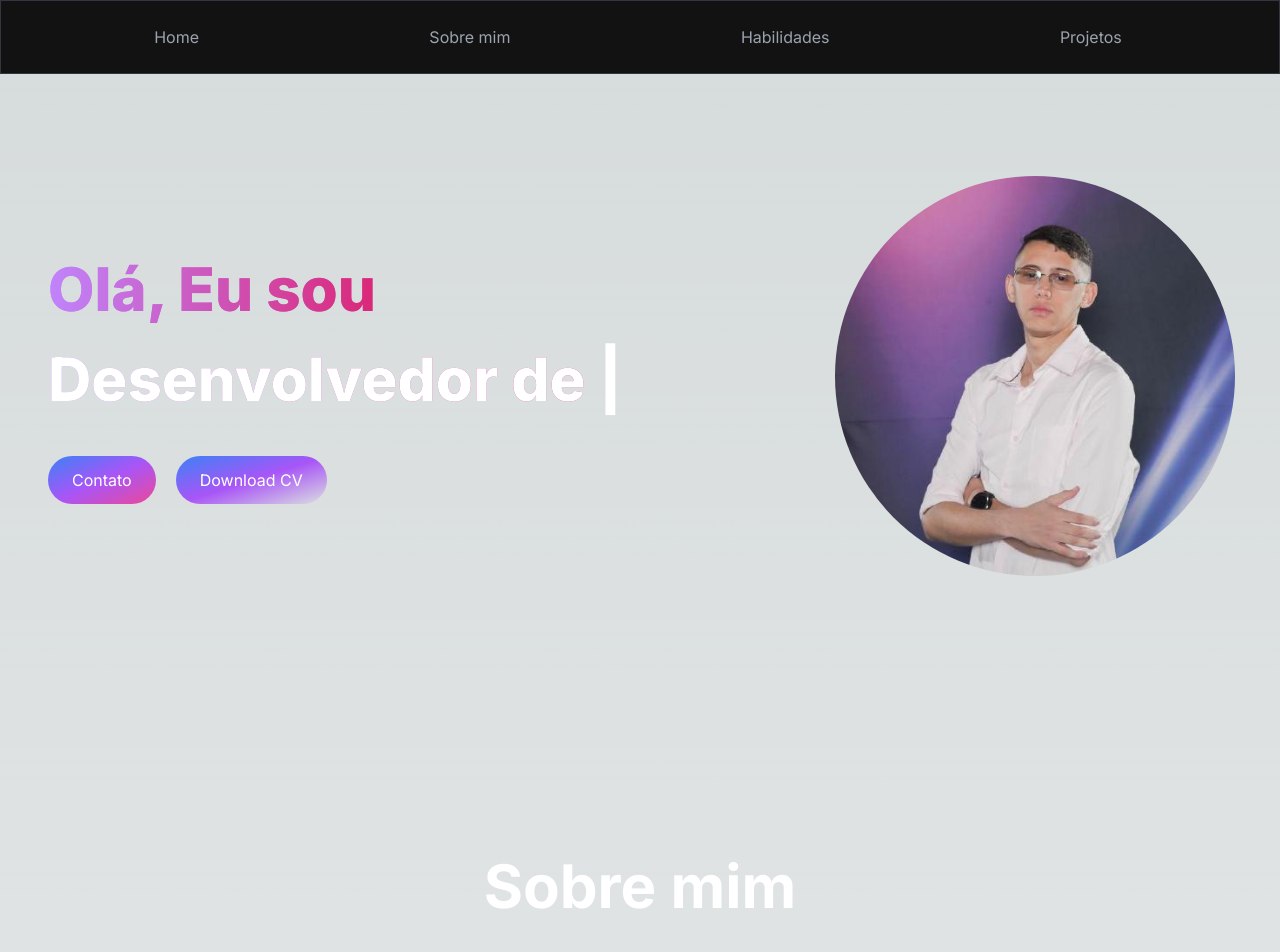
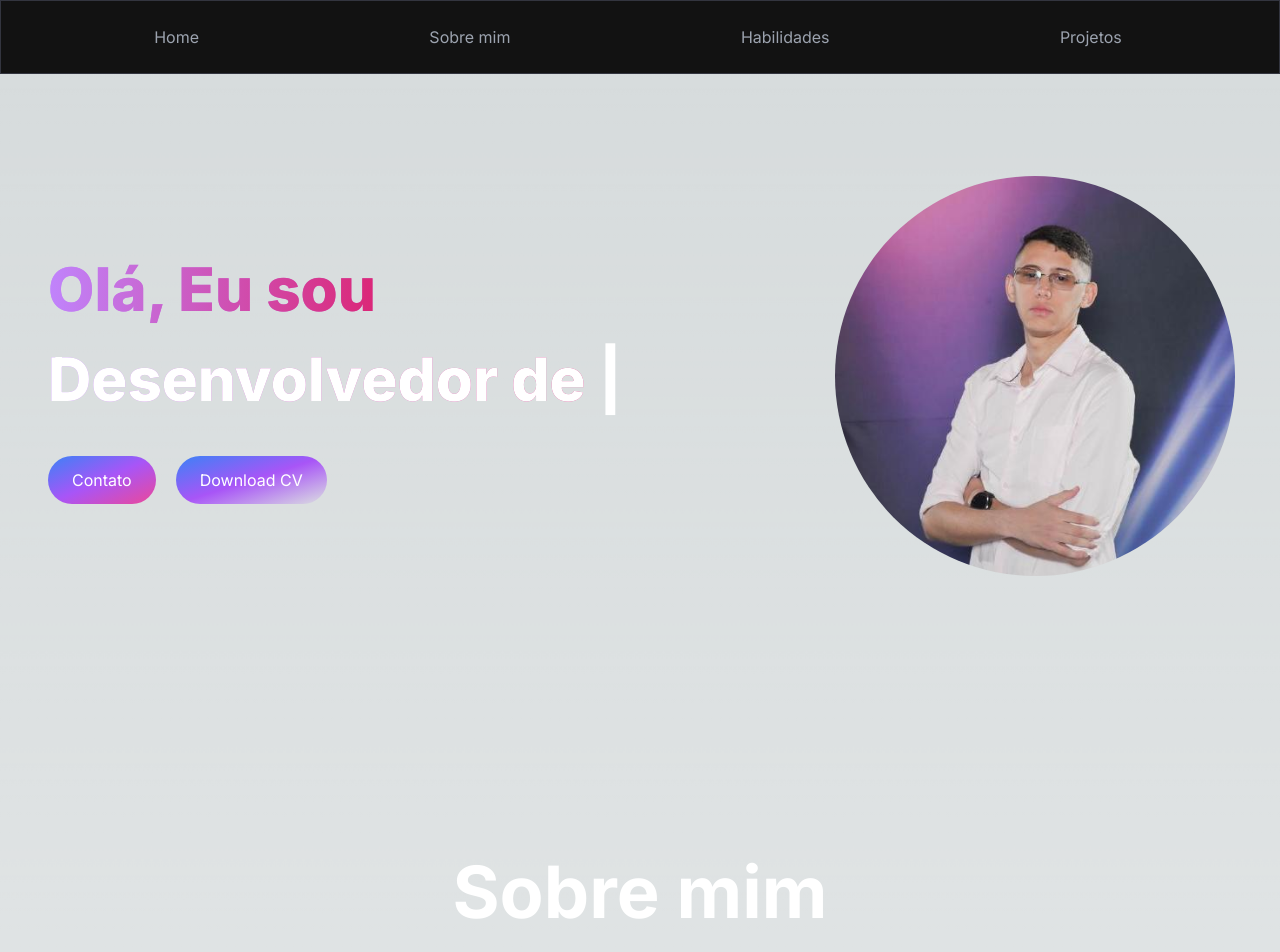
Before and after one commit to eloydelesderrier/portifolio-website, a Next.js app: page / in a window 1280 px wide. Shown: the top 952 px of the page. Built offline with nearby package versions, Linux system fonts and the light colour scheme.

Commit message:
Update AboutSection.jsx

```diff
--- a/src/components/AboutSection.jsx
+++ b/src/components/AboutSection.jsx
@@ -4,7 +4,7 @@ const AboutSection=()=> {
   return (
     <section id="about" className="text-white lg:py-16">
             <div className="xl:gap-16 sm:py-16 xl:px-16" ><br/><br/><br/>
-                <h2 className="flex container lg:py-4 items-center justify-around mx-auto text-6xl font-bold text-white mb-6">Sobre mim</h2>
+                <h2 className="text-center text-7xl font-bold text-white mt-4 mb-8 md:mb-12">Sobre mim</h2>
                 <p className=" flex container lg:py-4 items-center justify-around mx-auto text-base lg:text-lg mb-20 line-clamp-5 w-3/4">
                 Me chamo Eloy Lisboa Delesderrier, tenho 24 anos. Formado em Tecnologia em Análise de Desenvolvimento de Software.
                 Sistemas. Sempre busco estar atento às novidades do mundo tecnológico. Tenho buscado oportunidades para iniciar minha carreira.
```
